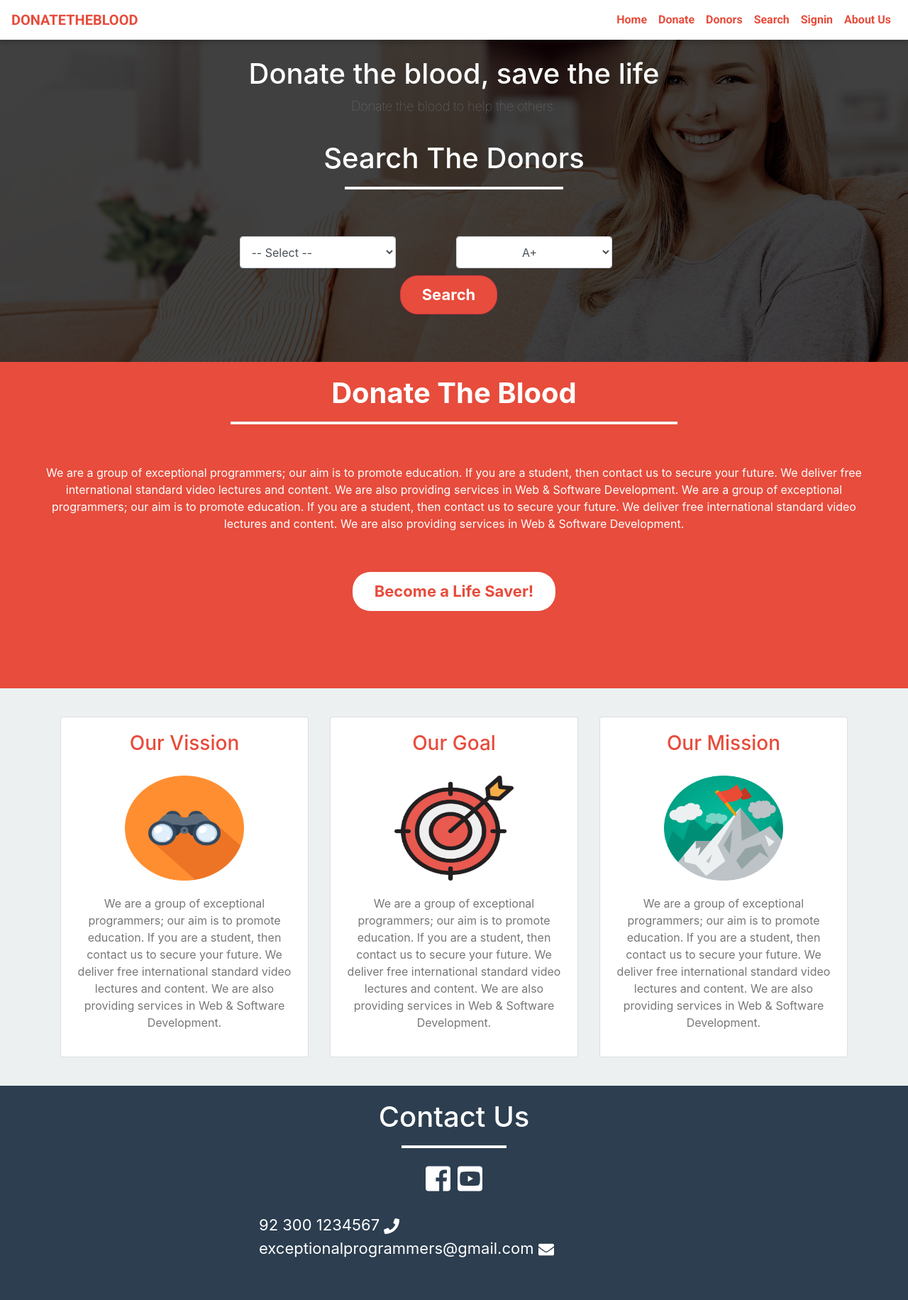
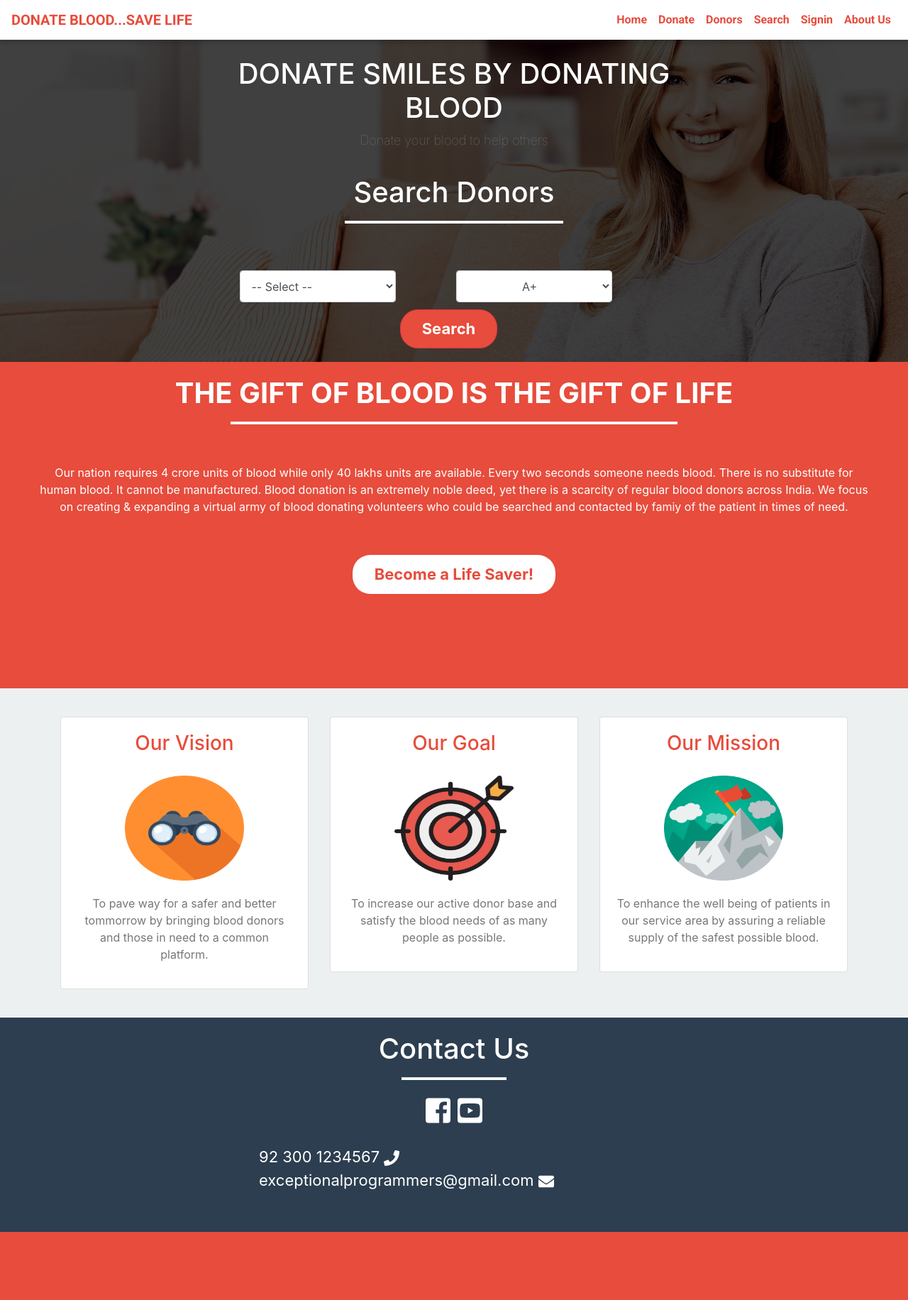
Before and after one commit to laviarora/blooddonation, a PHP site: page / in a window 1280 px wide. Shown: the whole page at 71% size. After the commit the page ends 1736 px from the top, so only its background shows below. Run offline with PHP 8.4, Linux system fonts and the light colour scheme.

Commit message:
changes in frontend

```diff
--- a/donate.php
+++ b/donate.php
@@ -110,7 +110,7 @@ box-shadow: 0px 2px 5px -2px rgba(89,89,89,0.95);
             </div><!--End form-group-->
             <div class="form-inline">
               <input type="checkbox" name="term" value="true" required style="margin-left:10px;">
-              <span style="margin-left:10px;"><b>I am agree to donate my blood and show my Name, Contact Nos. and E-Mail in Blood donors List</b></span>
+              <span style="margin-left:10px;"><b>I agree to donate my blood and show my Name, Contact Nos. and E-Mail in Blood donors List</b></span>
             </div><!--End form-group-->
 
 					<div class="form-group">
--- a/donor.php
+++ b/donor.php
@@ -66,7 +66,7 @@
 
 
 	<div class="alert alert-danger alert-dismissible fade show" role="alert">
-                <strong>Are you delete this record?</strong>
+                <strong>Do you want to delete this record?</strong>
                 <button type="button" class="close" data-dismiss="alert" aria-label="Close">
                     <span aria-hidden="true">&times;</span>
                 </button>
--- a/include/navigation.php
+++ b/include/navigation.php
@@ -1,7 +1,7 @@
 <body>
 <!-- Navigation starts -->
 <nav id="mainNav" class="navbar fixed-top navbar-default navbar-expand-lg navbar-light bg-light">
-  <a class="navbar-brand" href="./index.php">DONATETHEBLOOD</a>
+  <a class="navbar-brand" href="./index.php">DONATE BLOOD...SAVE LIFE</a>
 
   <button class="navbar-toggler" type="button" data-toggle="collapse" data-target="#navbarTogglerDemo02" aria-controls="navbarTogglerDemo02" aria-expanded="false" aria-label="Toggle navigation">
     <span class="navbar-toggler-icon"></span>
--- a/include/usernav.php
+++ b/include/usernav.php
@@ -1,5 +1,5 @@
 <nav id="mainNav" class="navbar fixed-top navbar-default navbar-expand-lg navbar-light bg-light">
-  <a class="navbar-brand" href="./index.php">DONATETHEBLOOD</a>
+  <a class="navbar-brand" href="./index.php">DONATEBLOOD</a>
 
   <button class="navbar-toggler" type="button" data-toggle="collapse" data-target="#navbarTogglerDemo02" aria-controls="navbarTogglerDemo02" aria-expanded="false" aria-label="Toggle navigation">
     <span class="navbar-toggler-icon"></span>
--- a/index.php
+++ b/index.php
@@ -11,12 +11,12 @@
 					<div class="col-md-6 offset-md-3">
 
 						<div class="header">
-							<h1 class="text-center">Donate the blood, save the life</h1>
-						<p class="text-center">Donate the blood to help the others.</p>
+							<h1 class="text-center">DONATE SMILES BY DONATING BLOOD</h1>
+						<p class="text-center">Donate your blood to help others</p>
 						</div>
 
 
-						<h1 class="text-center">Search The Donors</h1>
+						<h1 class="text-center">Search Donors</h1>
 						<hr class="white-bar text-center">
 
 						<form action="#" method="get" class="form-inline text-center" style="padding: 40px 0px 0px 5px;">
@@ -52,12 +52,10 @@
 			<div class="container-fluid red-background">
 				<div class="row">
 					<div class="col-md-12">
-						<h1 class="text-center"  style="color: white; font-weight: 700;padding: 10px 0 0 0;">Donate The Blood</h1>
+						<h1 class="text-center"  style="color: white; font-weight: 700;padding: 10px 0 0 0;">THE GIFT OF BLOOD IS THE GIFT OF LIFE</h1>
 						<hr class="white-bar">
 						<p class="text-center pera-text">
-							We are a group of exceptional programmers; our aim is to promote education. If you are a student, then contact us to secure your future. We deliver free international standard video lectures and content. We are also providing services in Web & Software Development.
-
-							We are a group of exceptional programmers; our aim is to promote education. If you are a student, then contact us to secure your future. We deliver free international standard video lectures and content. We are also providing services in Web & Software Development.
+							Our nation requires 4 crore units of blood while only 40 lakhs units are available. Every two seconds someone needs blood. There is no substitute for human blood. It cannot be manufactured. Blood donation is an extremely noble deed, yet there is a scarcity of regular blood donors across India. We focus on creating & expanding a virtual army of blood donating volunteers who could be searched and contacted by famiy of the patient in times of need.
 						</p>
 						<a href="#" class="btn btn-default btn-lg text-center center-aligned">Become a Life Saver!</a>
 					</div>
@@ -70,10 +68,10 @@
 				<div class="row">
     				<div class="col">
     					<div class="card">
-     						<h3 class="text-center red">Our Vission</h3>
+     						<h3 class="text-center red">Our Vision</h3>
 								<img src="img/binoculars.png" alt="Our Vission" class="img img-responsive" width="168" height="168">
 								<p class="text-center">
-									We are a group of exceptional programmers; our aim is to promote education. If you are a student, then contact us to secure your future. We deliver free international standard video lectures and content. We are also providing services in Web & Software Development.
+								To pave way for a safer and better tommorrow by bringing blood donors and those in need to a common platform.
 								</p>
 						</div>
     				</div>
@@ -83,7 +81,7 @@
       							<h3 class="text-center red">Our Goal</h3>
 								<img src="img/target.png" alt="Our Vission" class="img img-responsive" width="168" height="168">
 								<p class="text-center">
-									We are a group of exceptional programmers; our aim is to promote education. If you are a student, then contact us to secure your future. We deliver free international standard video lectures and content. We are also providing services in Web & Software Development.
+								To increase our active donor base and satisfy the blood needs of as many people as possible.
 								</p>
 						</div>
     				</div>
@@ -93,7 +91,7 @@
       						<h3 class="text-center red">Our Mission</h3>
 								<img src="img/goal.png" alt="Our Vission" class="img img-responsive" width="168" height="168">
 								<p class="text-center">
-									We are a group of exceptional programmers; our aim is to promote education. If you are a student, then contact us to secure your future. We deliver free international standard video lectures and content. We are also providing services in Web & Software Development.
+								To enhance the well being of patients in our service area by assuring a reliable supply of the safest possible blood.
 								</p>
 							</div>
    			 		</div>
--- a/user/include/navigation.php
+++ b/user/include/navigation.php
@@ -1,5 +1,5 @@
 <nav id="mainNav" class="navbar fixed-top navbar-default navbar-expand-lg navbar-light bg-light">
-  <a class="navbar-brand" href="../index.php">DONATETHEBLOOD</a>
+  <a class="navbar-brand" href="../index.php">DONATEBLOOD</a>
 
   <button class="navbar-toggler" type="button" data-toggle="collapse" data-target="#navbarTogglerDemo02" aria-controls="navbarTogglerDemo02" aria-expanded="false" aria-label="Toggle navigation">
     <span class="navbar-toggler-icon"></span>
```
Also changed, not shown: about.php (+4 -13 lines).
